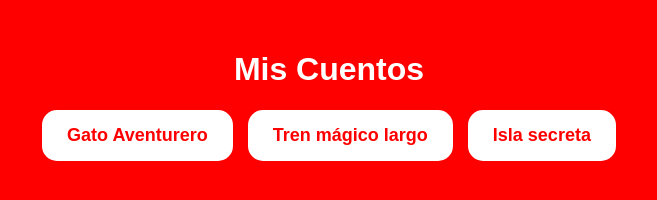
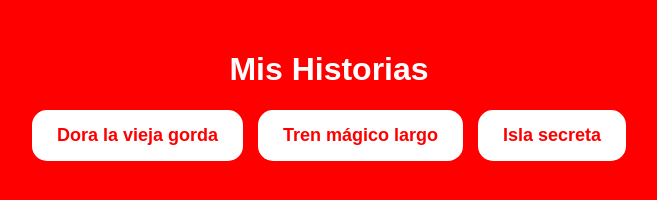
Before and after one commit to Valencraft254/LatamRoleplay, a plain HTML site: page index.html in a window 1280 px wide. Shown: the whole page, without its empty margins (311-968 px from the left). Drawn offline with Linux system fonts and the light colour scheme.

Commit message:
Actualizar index.html

```diff
--- a/index.html
+++ b/index.html
@@ -61,15 +61,16 @@ button:hover{
 </head>
 <body>
 
-<h1>Mis Cuentos</h1>
+<h1>Mis Historias</h1>
 
 <div class="botones">
 
 <button onclick="abrirCuento(
-'El gato aventurero',
-'Érase una vez un gato que quería recorrer el mundo...'
+'Dora la vieja gorda',
+'Dora estaba en el baño con diarrea por comer un pastel de caca era su cumpleaños de 100 años era casi ciega tenia caca en el culito y trato de agarrar papel hasta que lo hagarro pero... era el mapa y se limpio el culito despues tenia manchado el culito asi que agarro papel pero... era papel de lija se limpio y se lastimo el culo le quedó tan lastimado que se puso cicatricure y se le cerro el culito
+                   FIN'
 )">
-Gato Aventurero
+Dora la vieja gorda
 </button>
 
 <button onclick="abrirCuento(
```
